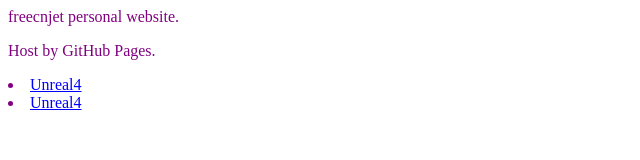
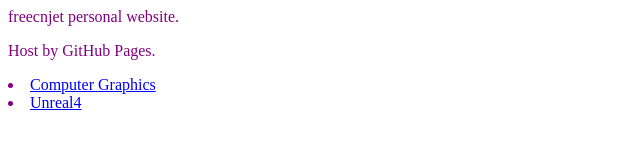
Before and after one commit to freecnjet/freecnjet.github.io, a plain HTML site: page index.html in a window 1280 px wide. Shown: the whole page, without its empty margins (0-640 px from the left). Drawn offline with Linux system fonts and the light colour scheme.

Commit message:
Update index.html

```diff
--- a/index.html
+++ b/index.html
@@ -8,7 +8,7 @@
     <p>Host by GitHub Pages.</p>
 
     <li>
-      <a href="CG/Main.html">Unreal4</a>
+      <a href="CG/Main.html">Computer Graphics</a>
     </li>
 
     <li>
```
